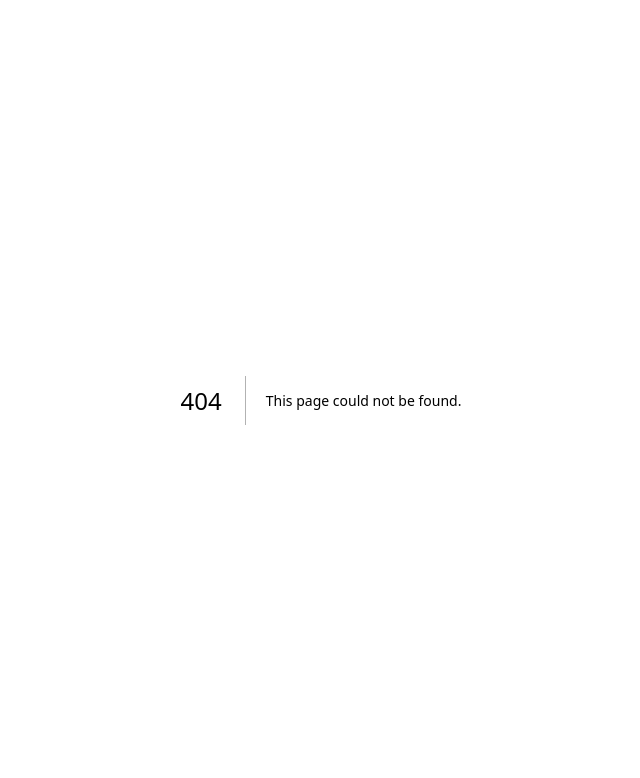
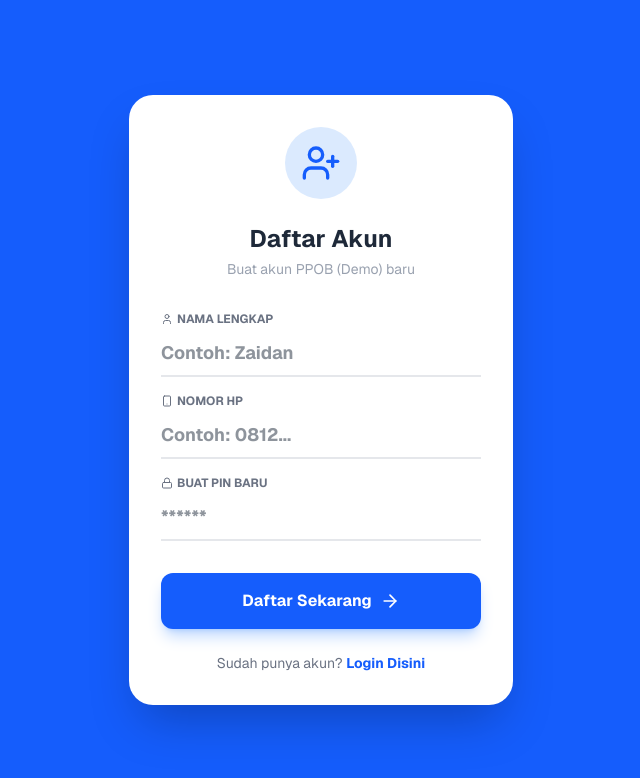
Before and after one commit to muhammadzaidansutardi09/ppob, a Next.js app: page /register in a window 1280 px wide. Before the commit this address had no page. Shown: the top 778 px of the page, without its empty margins (319-959 px from the left). Built offline with nearby package versions, Linux system fonts and the light colour scheme.

Commit message:
Implement user registration page with validation

```diff
--- /dev/null
+++ b/app/register/page.tsx
@@ -0,0 +1,133 @@
+"use client";
+
+import { useState } from 'react';
+import { useRouter } from 'next/navigation';
+import { UserPlus, ArrowRight, Smartphone, Lock, User } from 'lucide-react';
+import Link from 'next/link';
+
+export default function RegisterPage() {
+  const router = useRouter();
+  const [name, setName] = useState("");
+  const [phone, setPhone] = useState("");
+  const [pin, setPin] = useState("");
+
+  const handleRegister = () => {
+    // 1. Validasi Input Kosong
+    if (!name || !phone || !pin) {
+      alert("Mohon lengkapi Nama, Nomor HP, dan PIN!");
+      return;
+    }
+
+    // 2. Validasi Panjang PIN (Biar agak real)
+    if (pin.length < 4) {
+      alert("PIN minimal 4 digit angka!");
+      return;
+    }
+
+    // 3. Ambil Database User yang sudah ada (jika ada)
+    // Kita pakai key 'db_users' sebagai tempat simpan semua akun
+    const existingUsers = JSON.parse(localStorage.getItem('db_users') || '[]');
+
+    // 4. Cek apakah nomor HP sudah terdaftar (Anti Duplikat)
+    const isExist = existingUsers.find((u: any) => u.phone === phone);
+    if (isExist) {
+      alert("Nomor HP ini sudah terdaftar! Silakan Login saja.");
+      router.push('/login');
+      return;
+    }
+
+    // 5. Buat Object User Baru
+    const newUser = {
+      name: name,
+      phone: phone,
+      pin: pin,
+      saldo: 0, // Saldo awal otomatis 0
+    };
+
+    // 6. Simpan ke "Database" LocalStorage
+    existingUsers.push(newUser);
+    localStorage.setItem('db_users', JSON.stringify(existingUsers));
+
+    // 7. Sukses
+    alert("Registrasi Berhasil! Akun Anda telah dibuat.");
+    router.push('/login'); // Arahkan ke halaman login
+  };
+
+  return (
+    <div className="min-h-screen bg-blue-600 flex items-center justify-center p-4 font-sans">
+      <div className="bg-white w-full max-w-sm rounded-3xl p-8 shadow-2xl">
+
+        {/* Header Icon */}
+        <div className="flex justify-center mb-6">
+           <div className="bg-blue-100 p-4 rounded-full text-blue-600">
+             <UserPlus size={40} />
+           </div>
+        </div>
+
+        <h1 className="text-2xl font-bold text-center text-gray-800 mb-1">Daftar Akun</h1>
+        <p className="text-center text-gray-400 text-sm mb-8">Buat akun PPOB (Demo) baru</p>
+
+        {/* Form Input */}
+        <div className="space-y-4">
+
+          {/* Input Nama */}
+          <div>
+            <label className="text-xs font-bold text-gray-500 uppercase flex items-center gap-1 mb-1">
+                <User size={12} /> Nama Lengkap
+            </label>
+            <input
+              type="text"
+              placeholder="Contoh: Zaidan"
+              className="w-full border-b-2 border-gray-200 py-2 focus:outline-none focus:border-blue-500 font-bold text-lg text-gray-800"
+              value={name}
+              onChange={(e) => setName(e.target.value)}
+            />
+          </div>
+
+          {/* Input No HP */}
+          <div>
+            <label className="text-xs font-bold text-gray-500 uppercase flex items-center gap-1 mb-1">
+                <Smartphone size={12} /> Nomor HP
+            </label>
+            <input
+              type="tel"
+              placeholder="Contoh: 0812..."
+              className="w-full border-b-2 border-gray-200 py-2 focus:outline-none focus:border-blue-500 font-bold text-lg text-gray-800"
+              value={phone}
+              onChange={(e) => setPhone(e.target.value)}
+            />
+          </div>
+
+          {/* Input PIN */}
+          <div>
+            <label className="text-xs font-bold text-gray-500 uppercase flex items-center gap-1 mb-1">
+                <Lock size={12} /> Buat PIN Baru
+            </label>
+            <input
+              type="password"
+              placeholder="******"
+              className="w-full border-b-2 border-gray-200 py-2 focus:outline-none focus:border-blue-500 font-bold text-lg text-gray-800"
+              value={pin}
+              onChange={(e) => setPin(e.target.value)}
+            />
+          </div>
+
+        </div>
+
+        {/* Tombol Daftar */}
+        <button
+          onClick={handleRegister}
+          className="w-full bg-blue-600 hover:bg-blue-700 text-white font-bold py-4 rounded-xl mt-8 shadow-lg shadow-blue-500/30 active:scale-95 transition-all flex items-center justify-center gap-2"
+        >
+          Daftar Sekarang <ArrowRight size={20} />
+        </button>
+
+        {/* Link ke Login */}
+        <p className="text-center text-gray-500 text-sm mt-6">
+            Sudah punya akun? <Link href="/login" className="text-blue-600 font-bold hover:underline">Login Disini</Link>
+        </p>
+
+      </div>
+    </div>
+  );
+}
```
